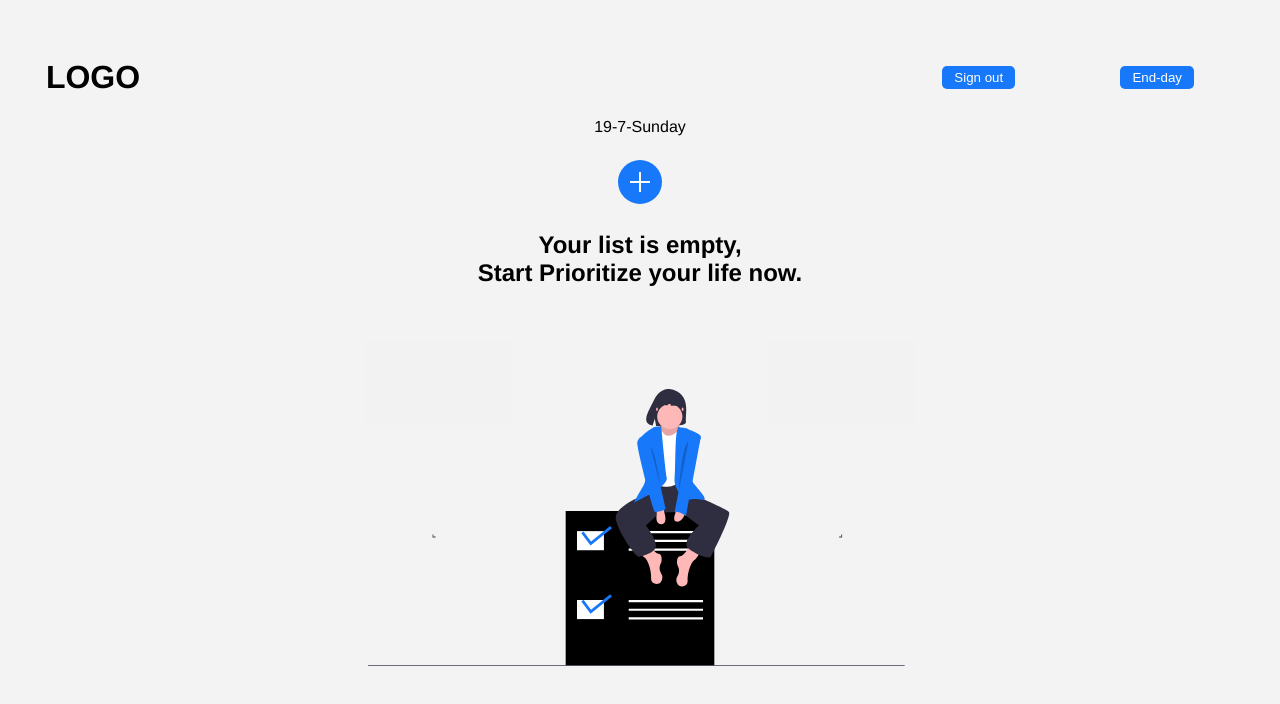
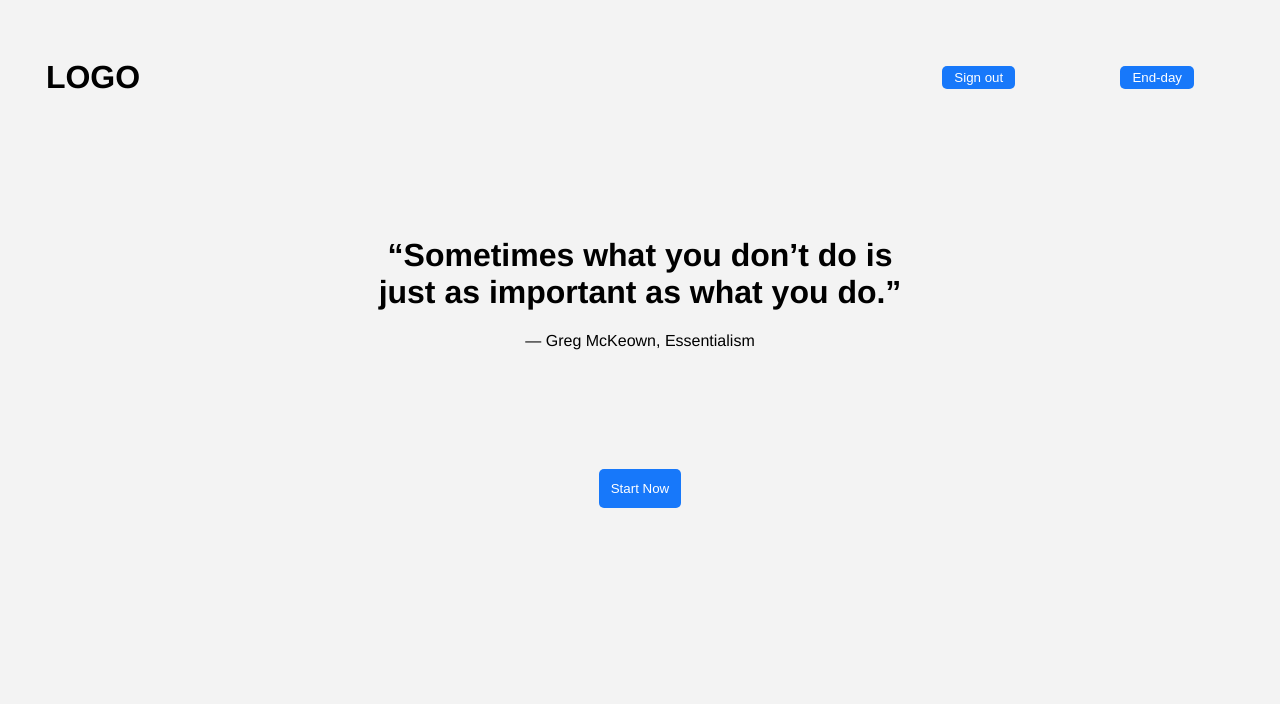
Before and after one commit to sebastianmariani/to-do-app, a Vue app: page / in a window 1280 px wide. Shown: the top 704 px of the page. Built offline with nearby package versions, Linux system fonts and the light colour scheme.

Commit message:
added home page blueprint

```diff
--- a/src/components/emptyList.vue
+++ b/src/components/emptyList.vue
@@ -6,8 +6,6 @@
         <svg width="552" height="331" viewBox="0 0 552 331" fill="none" xmlns="http://www.w3.org/2000/svg">
             <path d="M148.649 4.7782H0V87.311H148.649V4.7782Z" fill="#F2F2F2"/>
             <path d="M552 4.7782H403.351V87.311H552V4.7782Z" fill="#F2F2F2"/>
-            <path d="M71.6167 202.423H68.5742V199.382H69.4434V201.554H71.6167V202.423Z" fill="#3F3D56"/>
-            <path d="M478.11 202.423H475.068V201.554H477.241V199.382H478.11V202.423Z" fill="#3F3D56"/>
             <path d="M350.325 175.925H201.676V330.566H350.325V175.925Z" fill="black"/>
             <path d="M239.925 196.124H212.977V215.237H239.925V196.124Z" fill="white"/>
             <path d="M339.024 196.124H264.699V198.296H339.024V196.124Z" fill="white"/>
@@ -43,6 +41,7 @@
         </svg>
 
 
+
     </div>
 </template>
 
--- a/src/store.js
+++ b/src/store.js
@@ -7,15 +7,29 @@ export const store = new Vuex.Store({
     state: {
         list: [],
         openTasks:'',
+        todayDate: '',
     },
     getters: {
         listToDo: state => state.list,
         openTasks: state => state.openTasks,
+        getDate: state => state.todayDate,
     },
     mutations: {
         taskCompleted(state){
+            state.openTasks = '';
             state.openTasks = state.list.filter(task => task.completed == false);
             return state.openTasks;
-        }
+        },
+        getNow(state) {
+            const today = new Date();
+              let days = ['Sunday', 'Monday', 'Tuesday', 'Wednesday', 'Thursday', 'Friday', 'Saturday'];
+              let day = days[today.getDay()];
+              let date = today.getDate();
+              let month = today.getMonth()+1;
+            state.todayDate = `${date}-${month}-${day}`
+        },
+        // created() {
+        //     setInterval(this.getNow, 1);
+        // },
     }
 })
--- a/src/view/addToDo.vue
+++ b/src/view/addToDo.vue
@@ -1,7 +1,7 @@
 <template>
     <div class="main">
         <div>
-            {{todayDate}}
+            <p>{{getDate}}</p>
         </div>
         <div class="inputToDo">
             <svg id="add" @click="isActive = !isActive" fill="#ffffff" xmlns="http://www.w3.org/2000/svg" viewBox="0 0 24 24" width="24px" height="24px"><path fill-rule="evenodd" d="M 11 2 L 11 11 L 2 11 L 2 13 L 11 13 L 11 22 L 13 22 L 13 13 L 22 13 L 22 11 L 13 11 L 13 2 Z"/></svg>
@@ -14,9 +14,6 @@
                     <input  @keyup.escape="abortToDo()" type="text" v-model="task.title" maxlength="60">
                     <br>
                     <div class="taskType">
-                        <div class="type" @click="task.type = 'idea'">
-                            <p>Idea</p>
-                        </div>
                         <div class="type" @click="task.type = 'task'">
                             <p>Task</p>
                         </div>
@@ -35,6 +32,7 @@
 
 <script>
 import { mapGetters } from 'vuex';
+import { mapMutations } from 'vuex';
 import emptyList from '../components/emptyList';
 import showList from '../components/showList';
 
@@ -49,18 +47,15 @@ export default {
                 editing:false,
                 completed:false,
             },
-            todayDate: '',
         }
     },
     components:{
         'empty-list': emptyList,
         'show-list': showList,
     },
-    computed : mapGetters(['listToDo']),
-    created() {
-        setInterval(this.getNow, 1);
-    },
+    computed : mapGetters(['listToDo', 'getDate']),
     methods: {
+        ...mapMutations(['getNow']),
         addToDo(){
             if(this.task.title == 0){
                 return
@@ -74,14 +69,6 @@ export default {
             this.isActive = !this.isActive
             this.task.title = '';
         },
-        getNow: function() {
-        const today = new Date();
-          let days = ['Sunday', 'Monday', 'Tuesday', 'Wednesday', 'Thursday', 'Friday', 'Saturday'];
-          let day = days[today.getDay()];
-          let date = today.getDate();
-          let month = today.getMonth()+1;
-        this.todayDate = `${date}-${month}-${day}`
-        }
     }
 }
 </script>
--- /dev/null
+++ b/src/view/home.vue
@@ -0,0 +1,36 @@
+<template>
+    <div class="home">
+        <div id="header">
+            <h1>“Sometimes what you don’t do is <br> just as important as what you do.”</h1>
+            <p>― Greg McKeown, Essentialism</p>
+        </div>
+        <router-link to="/add-to-do"><button @click="getNow()">Start Now</button></router-link>
+    </div>
+</template>
+
+<script>
+import { mapMutations } from 'vuex';
+
+export default {
+    methods: {
+        ...mapMutations(['getNow']),
+    }
+}
+</script>
+
+<style scoped>
+    .home{
+        text-align: center;
+    }
+    button{
+    outline: none;
+    border: none;
+    background-color: #1778FA;
+    color: #FFFFFF;
+    border-radius: 5px;
+    padding: 1%;
+    }
+    #header{
+        margin: 10%;
+    }
+</style>
--- a/src/view/routes.js
+++ b/src/view/routes.js
@@ -2,9 +2,11 @@
 import endDay from './endDay';
 import addToDo from './addToDo'
 import reviewTasks from './reviewtasks'
+import home from './home'
 
 export const routes = [
     { path:'/end-day', component: endDay},
-    { path:'/', component: addToDo},
+    { path:'/add-to-do', component: addToDo},
     { path:'/review-tasks', component: reviewTasks},
+    { path:'/', component: home},
 ];
```
